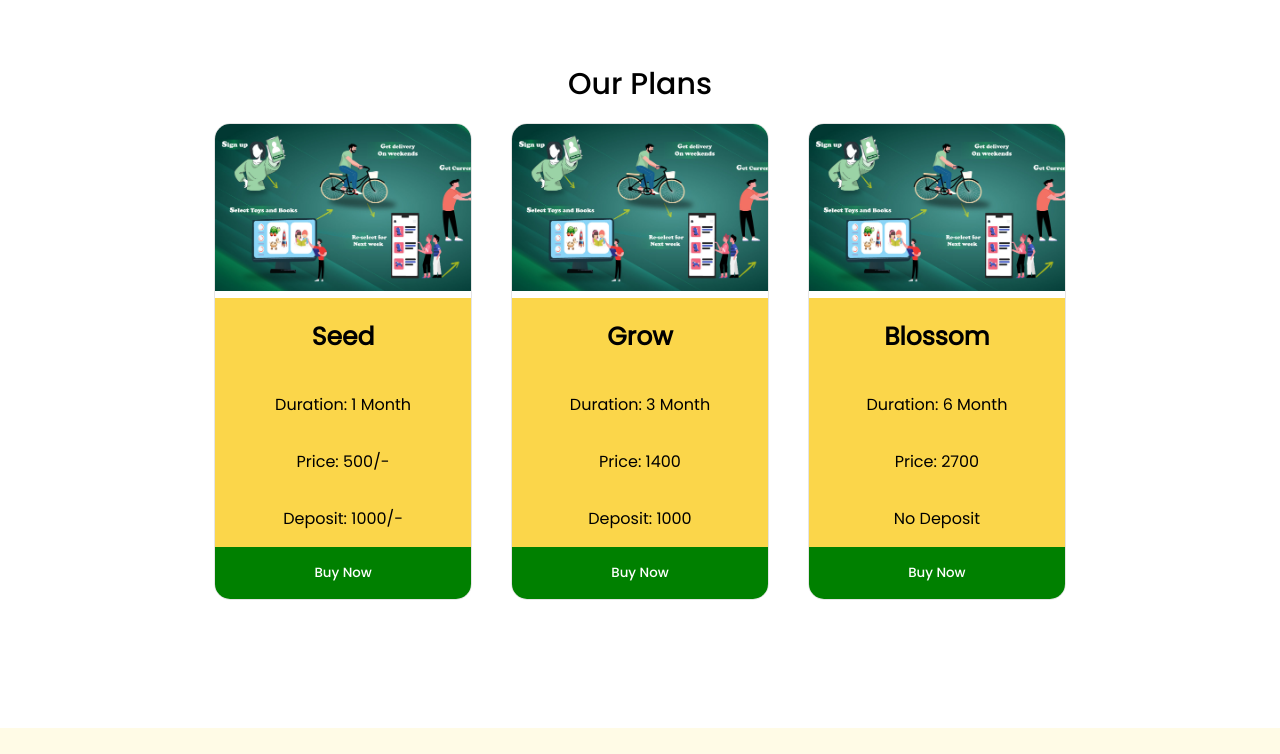
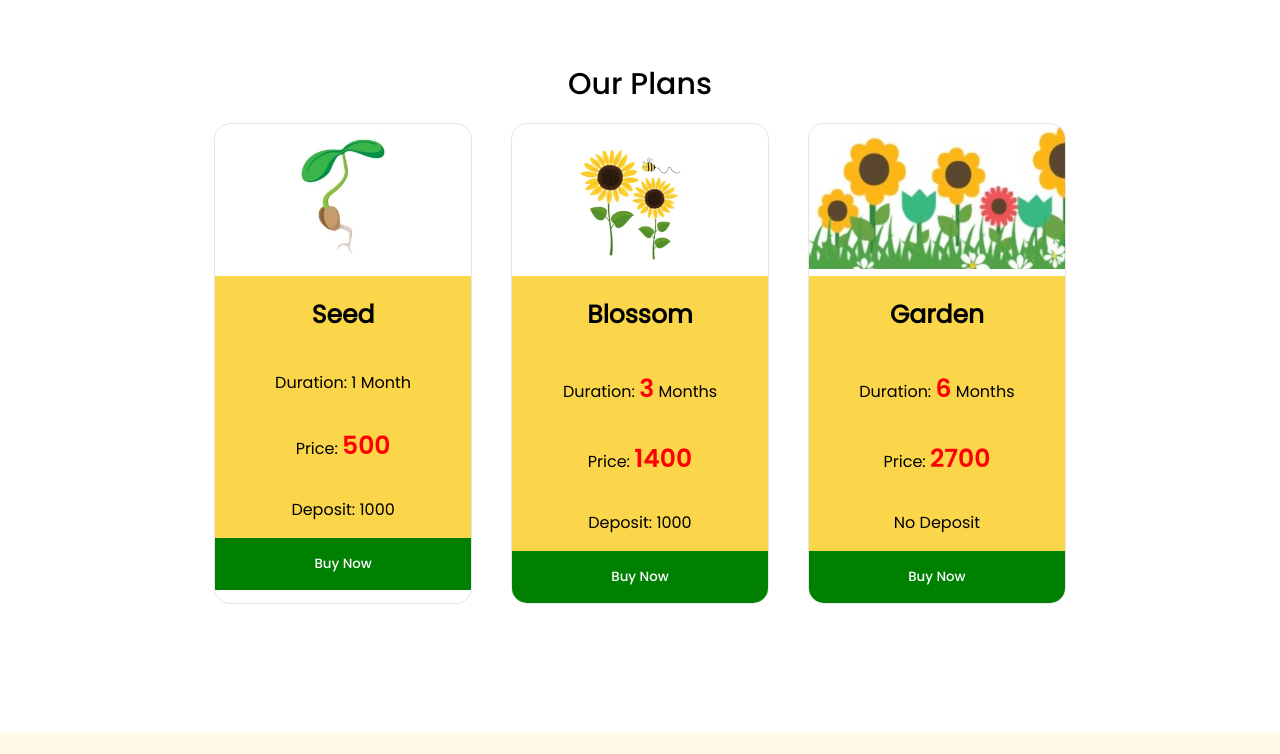
Before and after one commit to adityasatnur/toytoyFE, a React app: page / in a window 1280 px wide. Shown: the part 3520-4274 px from the top of the page. Built offline with nearby package versions, Linux system fonts and the light colour scheme; some packages are replaced by stand-ins of ours; no server answers.

Commit message:
adding plan changes

```diff
--- a/src/pages/LandingPage.jsx
+++ b/src/pages/LandingPage.jsx
@@ -1,15 +1,122 @@
-import React, {useState, useRef, useEffect} from "react";
+import React, { useState, useRef, useEffect } from "react";
 import { useHistory } from "react-router-dom";
 import "../styles/landingPage.scss";
 import HowitWorksDesktop from "../assets/images/howitworksdesktop.jpg";
 import HowitWorksMobile from "../assets/images/howitworksmobile.jpg";
+import Garden from "../assets/images/garden.jpeg";
+import Seed from "../assets/images/seed.jpeg";
+import Blossom from "../assets/images/blossom.jpeg";
 import iconPrev from "../assets/icons/prev.svg";
 import iconNext from "../assets/icons/next.svg";
 import "slick-carousel/slick/slick.css";
 import "slick-carousel/slick/slick-theme.css";
 import Slider from "react-slick";
 import itemModel from "../../../toytoyBE/itemModel";
-let pinCodes = ["411004", "411035", "411046", "411003", "411051", "411007", "411027", "411002", "411045", "411007", "411021", "411042", "411026", "411039", "411038", "411037", "411020", "411001", "411031", "411019", "411033", "411005", "411012", "411004", "411043", "411015", "411041", "411015", "411001", "411014", "411003", "411038", "411004", "411007", "411042", "411016", "411028", "411016", "411042", "411003", "411028 ", "411013", "411032", "411026", "411057", "411033", "411017", "411002", "411052", "411034", "411011", "411046", "411003", "411048", "411030", "411019", "411011", "411018", "411016", "411060", "411036", "411048", "411008", "411045", "411001", "411002", "411041", "411030", "411052", "411018", "411044", "411009", "411061", "411017", "411018 ", "411033", "411001", "411002 ", "411020 ", "411030", "411011", "411002", "411030", "411005", "411027", "411028", "411030", "411016", "411005", "411023", "411002", "411041", "411022", "411021", "411042", "411014", "411014", "411015", "411057", "411058", "411040" ,"411044", "411006"]
+let pinCodes = [
+  "411004",
+  "411035",
+  "411046",
+  "411003",
+  "411051",
+  "411007",
+  "411027",
+  "411002",
+  "411045",
+  "411007",
+  "411021",
+  "411042",
+  "411026",
+  "411039",
+  "411038",
+  "411037",
+  "411020",
+  "411001",
+  "411031",
+  "411019",
+  "411033",
+  "411005",
+  "411012",
+  "411004",
+  "411043",
+  "411015",
+  "411041",
+  "411015",
+  "411001",
+  "411014",
+  "411003",
+  "411038",
+  "411004",
+  "411007",
+  "411042",
+  "411016",
+  "411028",
+  "411016",
+  "411042",
+  "411003",
+  "411028 ",
+  "411013",
+  "411032",
+  "411026",
+  "411057",
+  "411033",
+  "411017",
+  "411002",
+  "411052",
+  "411034",
+  "411011",
+  "411046",
+  "411003",
+  "411048",
+  "411030",
+  "411019",
+  "411011",
+  "411018",
+  "411016",
+  "411060",
+  "411036",
+  "411048",
+  "411008",
+  "411045",
+  "411001",
+  "411002",
+  "411041",
+  "411030",
+  "411052",
+  "411018",
+  "411044",
+  "411009",
+  "411061",
+  "411017",
+  "411018 ",
+  "411033",
+  "411001",
+  "411002 ",
+  "411020 ",
+  "411030",
+  "411011",
+  "411002",
+  "411030",
+  "411005",
+  "411027",
+  "411028",
+  "411030",
+  "411016",
+  "411005",
+  "411023",
+  "411002",
+  "411041",
+  "411022",
+  "411021",
+  "411042",
+  "411014",
+  "411014",
+  "411015",
+  "411057",
+  "411058",
+  "411040",
+  "411044",
+  "411006",
+];
 
 function NextArrow(props) {
   const { className, onClick } = props;
@@ -55,69 +162,68 @@ const LandingPage = (props) => {
     ],
   };
   const history = useHistory();
-  const [pin, setPin] = useState(null)
-  const [formSubmitted, setFormSubmitted] = useState(false)
-  const [isDeliverable, setIsDeliverable] = useState(null)
+  const [pin, setPin] = useState(null);
+  const [formSubmitted, setFormSubmitted] = useState(false);
+  const [isDeliverable, setIsDeliverable] = useState(null);
   const plans = useRef(null);
   const executeScroll = () => plans.current.scrollIntoView();
   useEffect(() => {
-  if(history.location.state && history.location.state.fromPlans){
+    if (history.location.state && history.location.state.fromPlans) {
       history.push({
-      state:{fromPlans:false}
-    })
-    executeScroll()
+        state: { fromPlans: false },
+      });
+      executeScroll();
     }
-}, [history.location.state])
+  }, [history.location.state]);
   const navigateToPlp = (filt) => {
     history.push({
       pathname: "/PLP",
       state: { filteredData: filt },
     });
   };
-  const pinCodeChecker=(e)=>{
+  const pinCodeChecker = (e) => {
     e.preventDefault();
-    setFormSubmitted(true)
-    if(pin.length===6 && pinCodes.find(el => el===pin)){
-      setIsDeliverable(true)
-    }else(
-      setIsDeliverable(false)
-    )
-  }
-  const goToCheckout=(plan)=>{
-    let itemData = {}
-    switch(plan){
+    setFormSubmitted(true);
+    if (pin.length === 6 && pinCodes.find((el) => el === pin)) {
+      setIsDeliverable(true);
+    } else setIsDeliverable(false);
+  };
+  const goToCheckout = (plan) => {
+    let itemData = {};
+    switch (plan) {
       case "Plan1":
-        itemData = {name:"Seed Plan 1 Month Expiry",
+        itemData = {
+          name: "Seed Plan 1 Month Expiry",
           cost: 1500,
           image: "",
-        _id:"Plan1"
-      }
+          _id: "Plan1",
+        };
         break;
       case "Plan2":
-        itemData = {name:"Blossom Plan 2 Month Expiry",
+        itemData = {
+          name: "Blossom Plan 2 Month Expiry",
           cost: 2400,
           image: "",
-        _id:"Plan2"
-
-      }
+          _id: "Plan2",
+        };
         break;
       case "Plan3":
-        itemData = {name:"Garden Plan 3 Month Expiry",
+        itemData = {
+          name: "Garden Plan 3 Month Expiry",
           cost: 2700,
           image: "",
-        _id:"Plan3"
-
-      }
+          _id: "Plan3",
+        };
         break;
     }
     history.push({
-      pathname:'/checkout',
-      state:{plans:itemData}
-    })
-  }
-  const pinType= (e)=>{
-    setPin(e.target.value)
-  }
+      pathname: "/checkout",
+      state: { plans: itemData },
+    });
+  };
+  const pinType = (e) => {
+    setPin(e.target.value);
+  };
   return (
     <div className="LandingPage">
       <div className="brandBanner">
@@ -134,18 +240,19 @@ useEffect(() => {
             Excited?? Check your <b>pincode</b> for eligibilty:{" "}
           </p>
           <form action="" onSubmit={pinCodeChecker}>
-            <input type="text" maxLength="6" onChange={pinType} maxLength={6}/>
+            <input type="text" maxLength="6" onChange={pinType} maxLength={6} />
             <input type="submit" value="Search" />
           </form>
-          {formSubmitted ?
-          isDeliverable ?
+          {formSubmitted ? (
+            isDeliverable ? (
               <p className="congrats">Congrats, you are Eligible.</p>
-          :
+            ) : (
               <p className="sorry">
                 Sorry, we dont deliver to your area.
                 <br /> We'll be serving your region soon.
               </p>
-          : null}
+            )
+          ) : null}
         </div>
         <div className="illustrator1"></div>
       </div>
@@ -153,7 +260,8 @@ useEffect(() => {
         <div className="header">Popular Toys</div>
         <Slider {...settings}>
           {props.items.map((item) => {
-            item.popular && item.type==="toy" &&  <div>
+            item.popular && item.type === "toy" && (
+              <div>
                 <div className="carousel-product">
                   <div>
                     <div
@@ -163,8 +271,8 @@ useEffect(() => {
                   </div>
                 </div>
               </div>
-          })
-        }
+            );
+          })}
         </Slider>
       </div>
       <div className="howItWorks">
@@ -178,7 +286,8 @@ useEffect(() => {
         <div className="header">Popular Books</div>
         <Slider {...settings}>
           {props.items.map((item) => {
-            item.popular && item.type==="book" &&  <div>
+            item.popular && item.type === "book" && (
+              <div>
                 <div className="carousel-product">
                   <div>
                     <div
@@ -188,8 +297,8 @@ useEffect(() => {
                   </div>
                 </div>
               </div>
-          })
-        }
+            );
+          })}
         </Slider>
       </div>
       <div className="infoBanners toys">
@@ -232,9 +341,8 @@ useEffect(() => {
             Yes, we also provide a buying option. Choose from a wide variety of
             products to buy from our site delivered directly to your home.
             <br />
-            Isn't
-            that interesting?
-            Click button and check the stuff available to buyout.
+            Isn't that interesting? Click button and check the stuff available
+            to buyout.
           </div>
           <button onClick={() => navigateToPlp("buyout")}>
             Go to Buyout Section
@@ -248,34 +356,41 @@ useEffect(() => {
       <div className="pricing" ref={plans}>
         <p>Our Plans</p>
         <div>
-
           <div className="pricing-item">
-              <img src={HowitWorksDesktop} alt=""/>
+            <img src={Seed} alt="" />
             <h3>Seed</h3>
             <p>Duration: 1 Month</p>
-            <p>Price: 500/-</p>
-            <p>Deposit: 1000/-</p>
-            <button onClick={()=>goToCheckout("Plan1")}>Buy Now</button>
+            <p>
+              Price: <span className="highlight">500</span>
+            </p>
+            <p>Deposit: 1000</p>
+            <button onClick={() => goToCheckout("Plan1")}>Buy Now</button>
           </div>
           <div className="pricing-item">
-            <img src={HowitWorksDesktop} alt=""/>
-            <h3>Grow</h3>
-            <p>Duration: 3 Month</p>
-            <p>Price: 1400</p>
+            <img src={Blossom} alt="" />
+            <h3>Blossom</h3>
+            <p>
+              Duration: <span className="highlight">3</span> Months
+            </p>
+            <p>
+              Price: <span className="highlight">1400</span>
+            </p>
             <p>Deposit: 1000</p>
-            <button onClick={()=>goToCheckout("Plan2")}>Buy Now</button>
-
+            <button onClick={() => goToCheckout("Plan2")}>Buy Now</button>
           </div>
           <div className="pricing-item">
-            <img src={HowitWorksDesktop} alt=""/>
-            <h3>Blossom</h3>
-            <p>Duration: 6 Month</p>
-            <p>Price: 2700</p>
+            <img src={Garden} alt="" />
+            <h3>Garden</h3>
+            <p>
+              Duration: <span className="highlight">6</span> Months
+            </p>
+            <p>
+              Price: <span className="highlight">2700</span>
+            </p>
             <p>No Deposit</p>
-            <button onClick={()=>goToCheckout("Plan3")}>Buy Now</button>
+            <button onClick={() => goToCheckout("Plan3")}>Buy Now</button>
           </div>
         </div>
-
       </div>
     </div>
   );
--- a/src/styles/landingPage.scss
+++ b/src/styles/landingPage.scss
@@ -1,6 +1,6 @@
 .LandingPage {
   margin: 2rem;
-  @media (max-width:768px) {
+  @media (max-width: 768px) {
     margin: 1rem;
   }
   .brandBanner {
@@ -11,7 +11,7 @@
     background: linear-gradient(141deg, #e6a33d, #fef5da);
     border-radius: 2rem;
     display: flex;
-    @media (max-width:768px) {
+    @media (max-width: 768px) {
       height: auto;
       flex-direction: column;
     }
@@ -22,10 +22,10 @@
       justify-content: center;
       padding-left: 10rem;
 
-        @media (max-width:768px) {
+      @media (max-width: 768px) {
         padding: 2rem;
       }
-      @media (max-width:500px) {
+      @media (max-width: 500px) {
         padding: 23px;
       }
       p:first-child {
@@ -96,11 +96,11 @@
       font-family: "Poppins500", sans-serif;
       margin: 4rem 0 1rem 1rem;
     }
-    .slick-disabled{
-        img{
+    .slick-disabled {
+      img {
         opacity: 0.2;
       }
-        &:hover{
+      &:hover {
         cursor: not-allowed;
       }
     }
@@ -125,10 +125,10 @@
   }
   .howItWorks {
     margin-bottom: 4rem;
-    p{
+    p {
       font-size: 1.5rem;
       font-family: "Poppins500", sans-serif;
-    margin-bottom:2rem;
+      margin-bottom: 2rem;
       text-align: center;
     }
     img {
@@ -139,7 +139,7 @@
   .infoBanners {
     display: flex;
     margin-bottom: 8rem;
-    @media (max-width:768px) {
+    @media (max-width: 768px) {
       flex-direction: column;
     }
     div {
@@ -151,8 +151,8 @@
         padding: 0 3rem;
         font-family: "Poppins400", sans-serif;
         flex-direction: column;
-        @media (max-width:768px) {
-          padding: 0
+        @media (max-width: 768px) {
+          padding: 0;
         }
         p {
           font-family: "Poppins500", sans-serif;
@@ -182,7 +182,7 @@
     }
     &.books {
       flex-direction: row-reverse;
-      @media (max-width:768px) {
+      @media (max-width: 768px) {
         flex-direction: column;
       }
       div:last-child {
@@ -195,66 +195,70 @@
       }
     }
   }
-  .pricing{
+  .pricing {
     margin-bottom: 8rem;
-    @media screen and (min-width:1100px) {
+    @media screen and (min-width: 1100px) {
       width: 70%;
       margin: 0 auto 8rem;
-
     }
-      &>p{
+    span.highlight {
+      font-size: 25px;
+      font-family: "Poppins600", sans-serif;
+      color: red;
+    }
+    & > p {
       font-family: "Poppins500", sans-serif;
       font-size: 30px;
       margin-bottom: 1rem;
       text-align: center;
     }
-      &>div{
+    & > div {
       display: flex;
       flex-wrap: wrap;
       justify-content: space-between;
-    @media screen and (max-width:768px) {
+      @media screen and (max-width: 768px) {
         justify-content: space-around;
-
       }
-    .pricing-item{
+      .pricing-item {
         border: 1px solid #e5e5e5;
         border-radius: 1rem;
-      width: calc( 90%/3 );
+        width: calc(90% / 3);
         overflow: hidden;
         text-align: center;
         font-family: "Poppins400", sans-serif;
-      @media screen and (max-width:768px) {
-      width: calc( 90%/2 );
+        @media screen and (max-width: 768px) {
+          width: calc(90% / 2);
           margin-bottom: 2rem;
         }
-      @media screen and (max-width:600px) {
-        width: calc( 90% );
+        @media screen and (max-width: 600px) {
+          width: calc(90%);
         }
-      h3{
+        h3 {
           font-size: 25px;
           padding: 20px;
           background: #fbd64a;
-
         }
-      img{
-        max-width: 20rem;
+        img {
+          max-width: initial;
+          height: 145px;
         }
-      p{
+        p {
           font-family: "Poppins400", sans-serif;
           padding: 1rem;
           background: #fbd64a;
         }
-      button{
+        button {
           border: none;
           width: 100%;
           padding: 1rem;
           font-family: "Poppins500", sans-serif;
           background: green;
-      color:#fff;
-      &:hover{cursor: pointer;}
-
+          color: #fff;
+          &:hover {
+            cursor: pointer;
           }
         }
       }
     }
   }
+}
```
Also changed, not shown: src/assets/images/blossom.jpeg (added), src/assets/images/garden.jpeg (added), src/assets/images/seed.jpeg (added). Lines whose indentation alone changed are shown as unchanged.
